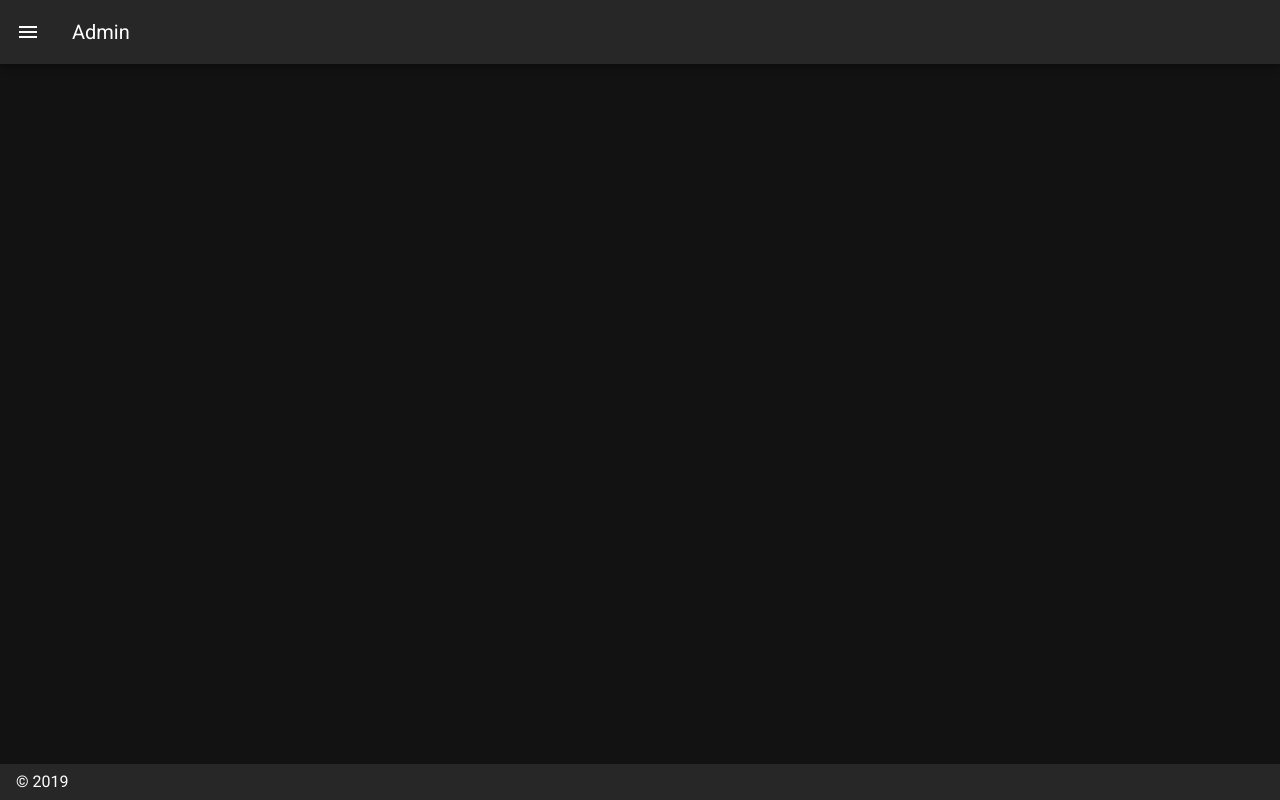
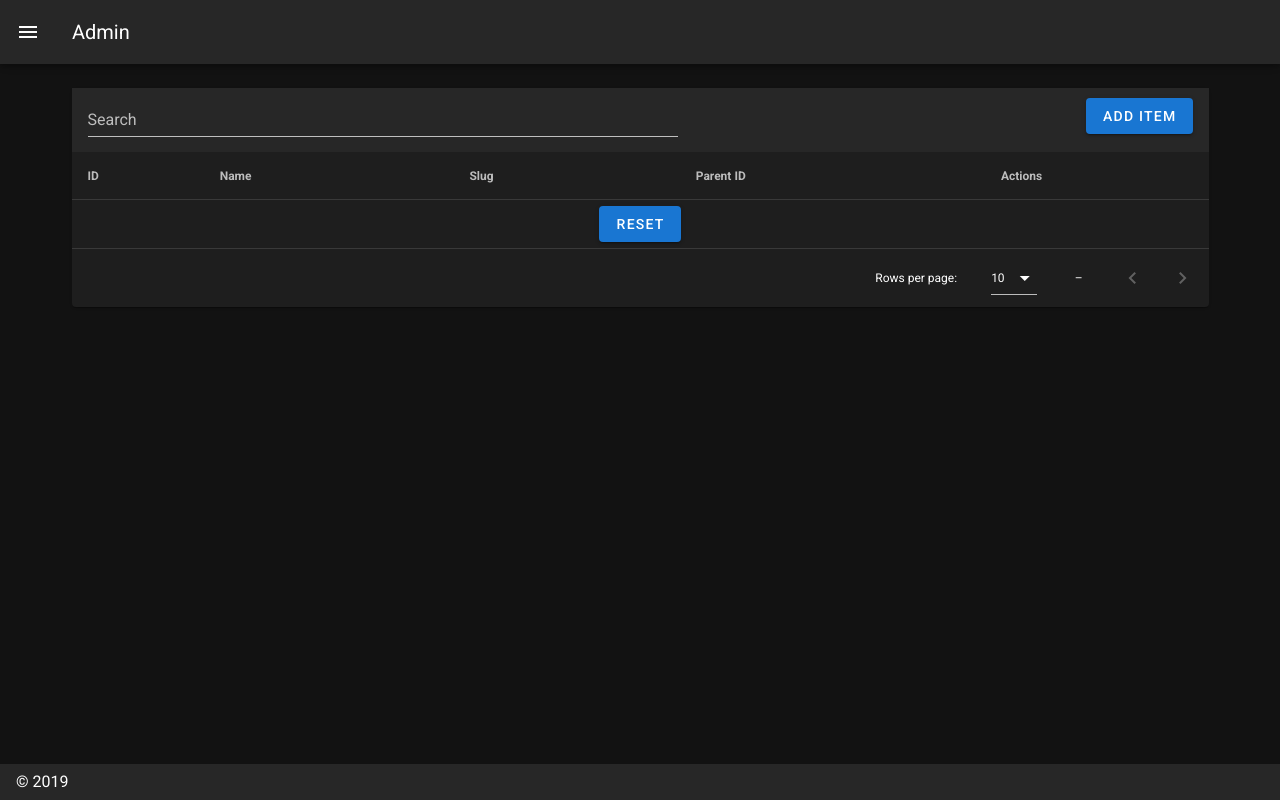
Before and after one commit to iotronlabs/butiq-admin, a Nuxt app: page /categorytable in a window 1280 px wide. Before the commit this address had no page. Built offline with nearby package versions, Linux system fonts and the light colour scheme.

Commit message:
category table

```diff
--- a/layouts/LoginLayout.vue
+++ b/layouts/LoginLayout.vue
@@ -1,7 +1,7 @@
 <template>
 <v-app class="global-font">
     <v-content>
-        <v-container fluid fill-height class="container-grad">
+        <v-container fluid  class="container-grad">
             <v-layout align-center justify-center>
                 <v-flex xs12 sm8 md4>
                     <v-card class = "elevation-12 card-design">
--- /dev/null
+++ b/pages/categorytable.vue
@@ -0,0 +1,205 @@
+<template>
+<v-container fluid>
+    <v-row>
+        <v-col cols = 12 xs = "12" sm = "12" md = "12" lg = "12">
+            <v-data-table
+            :headers="headers"
+            :items="categories"
+            sort-by="id"
+            class="elevation-1"
+            >
+                <template v-slot:top>
+                    <v-toolbar flat >
+                        <v-text-field
+                        v-model="search"
+                        label="Search"
+                        single-line
+                        hide-details
+                        ></v-text-field>
+
+                        <v-spacer></v-spacer>
+                        <v-dialog v-model="dialog" max-width="500px">
+                            <template v-slot:activator="{ on }">
+                                <v-btn color="primary" dark class="mb-2" v-on="on">Add Item</v-btn>
+                            </template>
+                            <v-card>
+                                <v-card-title>
+                                    <span class="headline">{{ formTitle }}</span>
+                                </v-card-title>
+
+                                <v-card-text>
+                                    <v-container>
+                                        <v-row>
+                                            <v-col cols="12" sm="6" md="6">
+                                            <v-text-field v-model="editedItem.name" label="Name"></v-text-field>
+                                            </v-col>
+                                            <v-col cols="12" sm="6" md="6">
+                                            <v-text-field v-model="editedItem.slug" label="Slug"></v-text-field>
+                                            </v-col>
+                                            <v-col cols="12" sm="12" md="12">
+                                            <v-select
+                                            :items="items"
+                                            label="Select Parent"
+                                            outlined
+                                            ></v-select>
+                                            </v-col>
+
+                                        </v-row>
+                                    </v-container>
+                                </v-card-text>
+
+                                <v-card-actions>
+                                    <v-spacer></v-spacer>
+                                    <v-btn color="blue darken-1" text @click="close">Cancel</v-btn>
+                                    <v-btn color="blue darken-1" text @click="save">Save</v-btn>
+                                </v-card-actions>
+                            </v-card>
+                        </v-dialog>
+                    </v-toolbar>
+                </template>
+                <template v-slot:item.action="{ item }">
+                    <v-icon
+                    small
+                    class="mr-2"
+                    @click="editItem(item)"
+                    >
+                    edit
+                    </v-icon>
+                    <v-icon
+                    small
+                    @click="deleteItem(item)"
+                    >
+                    delete
+                    </v-icon>
+                </template>
+                <template v-slot:no-data>
+                    <v-btn color="primary" @click="initialize">Reset</v-btn>
+                </template>
+             </v-data-table>
+        </v-col>
+    </v-row>
+</v-container>
+
+</template>
+
+<script>
+export default {
+    data(){
+        return{
+
+            dialog: false,
+            search: '',
+            items: ['a','b','c','d'],
+    headers: [
+      {
+        text: 'ID',
+        align: 'left',
+        sortable: false,
+        value: 'id',
+      },
+      { text: 'Name', value: 'name' },
+      { text: 'Slug', value: 'slug' },
+      { text: 'Parent ID', value: 'pid' },
+      { text: 'Actions', value: 'action', sortable: false },
+    ],
+    categories: [],
+    editedIndex: -1,
+    editedItem: {
+      id: '',
+      name: 0,
+      slug: 0,
+      pid: 0,
+
+    },
+    defaultItem: {
+       id: '',
+      name: 0,
+      slug: 0,
+      pid: 0,
+
+    },
+        computed: {
+    formTitle () {
+      return this.editedIndex === -1 ? 'New Item' : 'Edit Item'
+    },
+  },
+
+  watch: {
+    dialog (val) {
+      val || this.close()
+    },
+  },
+
+  created () {
+    this.initialize()
+  },
+
+  methods: {
+    initialize () {
+      this.categories = [
+        {
+          id : '1',
+          name :'a',
+          slug :'a',
+          pid :'1a',
+        },
+        {
+         id : '2',
+          name :'b',
+          slug :'b',
+          pid :'2a',
+        },
+        {
+         id : '3',
+          name :'c',
+          slug :'c',
+          pid :'3a',
+        },
+        {
+          id : '4',
+          name :'d',
+          slug :'d',
+          pid :'4a',
+        },
+
+      ]
+    },
+
+    editItem (item) {
+      this.editedIndex = this.categories.indexOf(item)
+      this.editedItem = Object.assign({}, item)
+      this.dialog = true
+    },
+
+    deleteItem (item) {
+      const index = this.categories.indexOf(item)
+      confirm('Are you sure you want to delete this item?') && this.categories.splice(index, 1)
+    },
+
+    close () {
+      this.dialog = false
+      setTimeout(() => {
+        this.editedItem = Object.assign({}, this.defaultItem)
+        this.editedIndex = -1
+      }, 300)
+    },
+
+    save () {
+      if (this.editedIndex > -1) {
+        Object.assign(this.categories[this.editedIndex], this.editedItem)
+      } else {
+        this.categories.push(this.editedItem)
+      }
+      this.close()
+    },
+  },
+        }
+
+    }
+
+}
+</script>
+
+<style>
+
+</style>
```
